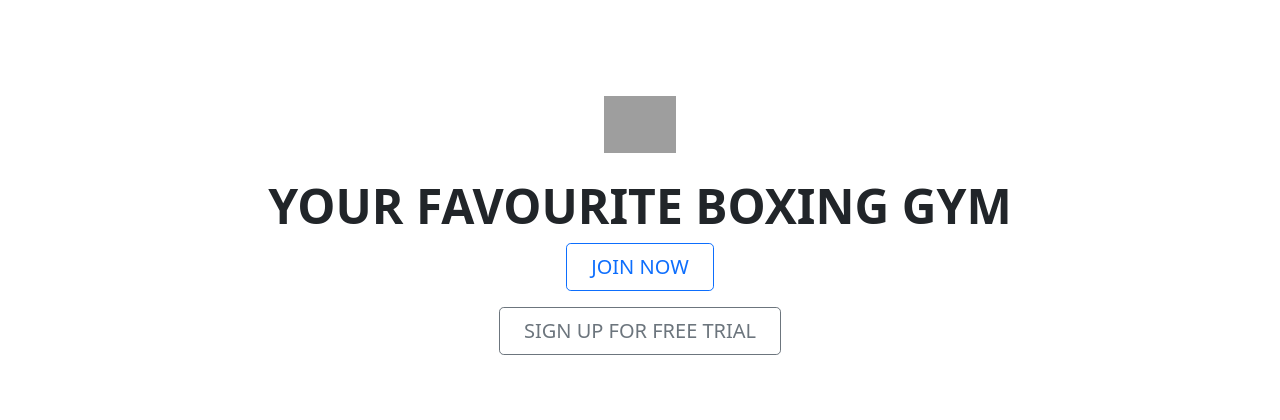
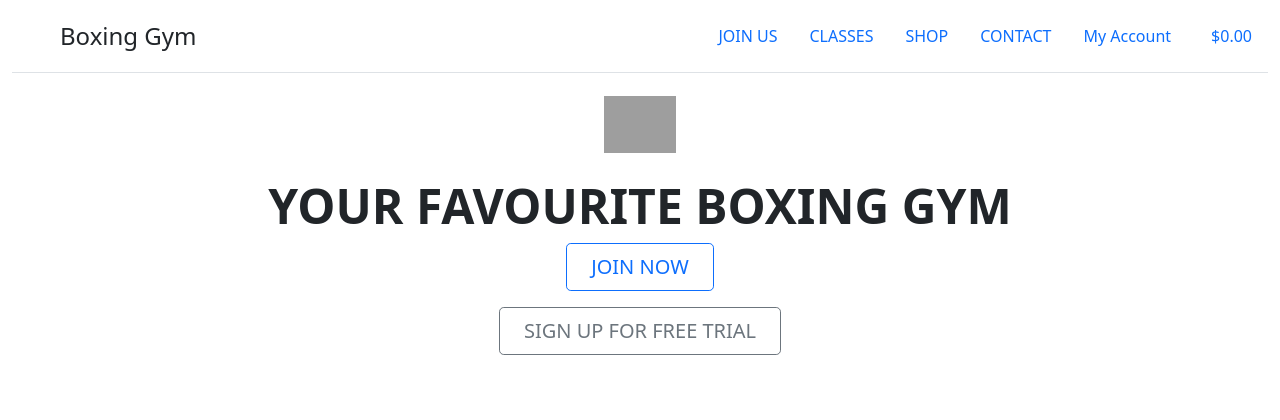
Before and after one commit to Code-Institute-Submissions/DinaPapsujevica-MP4-Boxing-gym_NovResub, a Django app: page / in a window 1280 px wide. Shown: the top 420 px of the page. Run offline with Django 3.2, Linux system fonts and the light colour scheme; grey boxes are pictures that could not be loaded.

Commit message:
Added main page header

```diff
--- a/templates/base.html
+++ b/templates/base.html
@@ -31,7 +31,55 @@
     <title>Boxing Gym {% block extra_title %}{% endblock %}</title>
   </head>
   <body>
-    <header class="container-fluid fixed-top"></header>
+    <div class="container-fluid fixed-top">
+      <header class="d-flex flex-wrap justify-content-center py-3 mb-4 border-bottom">
+        <a href="/" class="d-flex align-items-center mb-3 mb-md-0 me-md-auto text-dark text-decoration-none">
+          <svg class="bi me-2" width="40" height="32"><use xlink:href="#bootstrap"/></svg>
+          <span class="fs-4">Boxing Gym</span>
+        </a>
+
+        <ul class="nav nav-pills">
+          <li class="nav-item"><a href="#" class="nav-link text-uppercase" aria-current="page">Join us</a></li>
+          <li class="nav-item"><a href="#" class="nav-link text-uppercase">Classes</a></li>
+          <li class="nav-item"><a href="#" class="nav-link text-uppercase">Shop</a></li>
+          <li class="nav-item"><a href="#" class="nav-link text-uppercase">Contact</a></li>
+          <li class="list-inline-item dropdown">
+            <a class="text-black nav-link" href="#" id="user-options" data-toggle="dropdown" aria-haspopup="true" aria-expanded="false">
+                <div class="text-center">
+                    <div><i class="fas fa-shopping-cart fa-lg"></i></div>
+                    <p class="my-0">My Account</p>
+                </div>
+            </a>
+            <div class="dropdown-menu border-0" aria-labelledby="user-options">
+                {% if request.user.is_authenticated %}
+                    {% if request.user.is_superuser %}
+                        <a href="" class="dropdown-item">Product Management</a>
+                    {% endif %}
+                    <a href="" class="dropdown-item">My Profile</a>
+                    <a href="{% url 'account_logout' %}" class="dropdown-item">Logout</a>
+                {% else %}
+                    <a href="{% url 'account_signup' %}" class="dropdown-item">Register</a>
+                    <a href="{% url 'account_login' %}" class="dropdown-item">Login</a>
+                {% endif %}
+            </div>
+        </li>
+        <li class="list-inline-item">
+          <a class="{% if grand_total %}text-info font-weight-bold{% else %}text-black{% endif %} nav-link" href="">
+              <div class="text-center">
+                  <div><i class="fas fa-shopping-bag fa-lg"></i></div>
+                  <p class="my-0">
+                      {% if grand_total %}
+                          ${{ grand_total|floatformat:2 }}
+                      {% else %}
+                          $0.00
+                      {% endif %}
+                  </p>
+              </div>
+          </a>
+        </li>
+        </ul>
+      </header>
+    </div>
 
     {% if messages %}
         <div class="message-container"></div>
```
